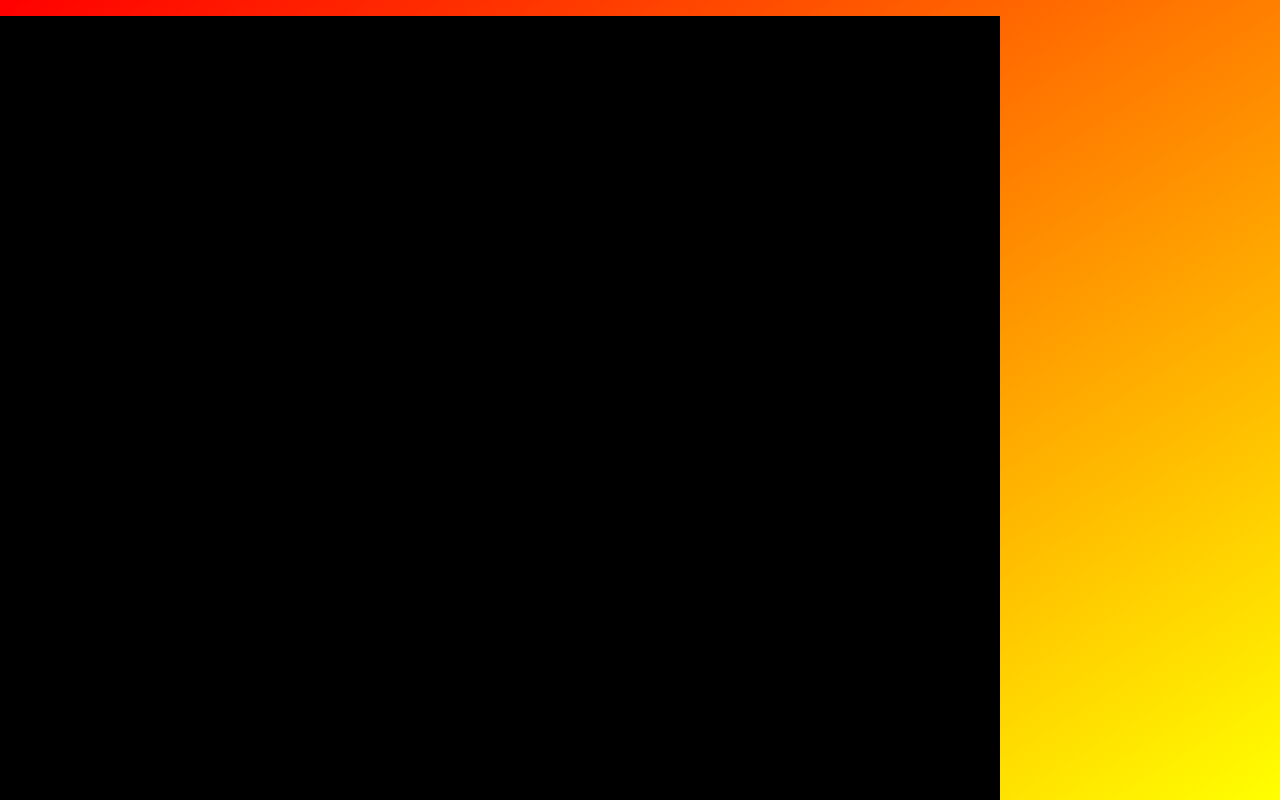
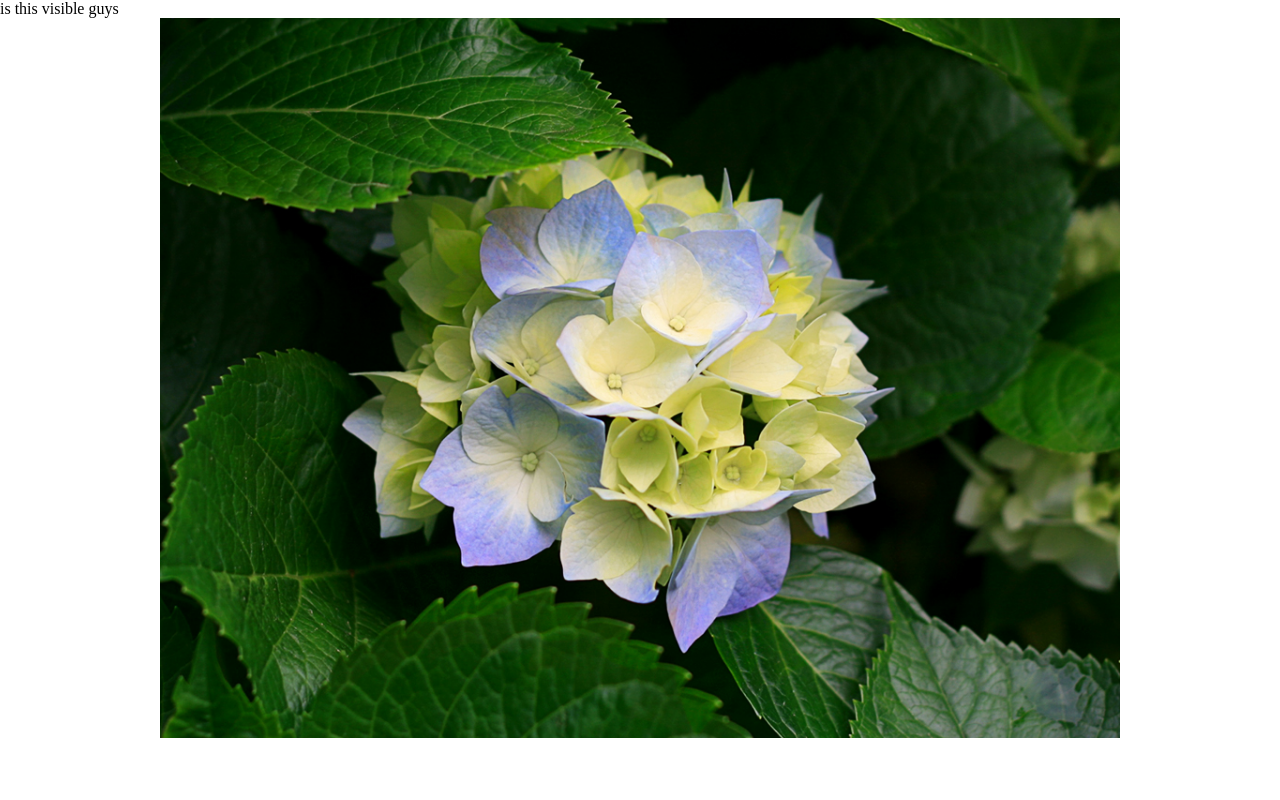
Before and after one commit to adwayithks/restaurant_project, a plain HTML site: page next.html in a window 1280 px wide. Shown: the top 800 px of the page. Drawn offline with Linux system fonts and the light colour scheme.

Commit message:
added home page image

```diff
--- a/next.html
+++ b/next.html
@@ -1,26 +1,25 @@
-<!DOCTYPE html>
 <html>
 <head>
-		<meta charset="utf-8">
-		<meta name="viewport" content="width=device-width, initial-scale=1">
-		<title>nothing</title>
-		<style type="text/css">
-			html, body {
-				height: 100%;
+    <style>
+        * {
+            margin: 0;
+            padding: 0;
         }
-			body {
-				background: linear-gradient(to bottom right, red, yellow);
-				margin: 0;
+        .imgbox {
+        	display: grid;
+
         }
-			p{
-				background: url('logo.png') black no-repeat;
-				width: 1000px;
-				height: 1000px;
+        .center-fit {
+            max-width: 100%;
+            max-height: 90vh;
+            margin: auto;
         }
     </style>
 </head>
 <body>
-		<p id="img">nothing
-		</p>
+	<p>is this visible guys
+<div class="imgbox">
+    <img class="center-fit" src='pic.jpg'>
+</div>
 </body>
 </html>
```
Also changed, not shown: css/mycss.css (+40 -4 lines), index.html (+15 -1 lines), pic.jpg (added), restaurant-pic-1200.png (added), restaurant-pic-767.png (added), restaurant-pic-991.png (added), restaurant-pic.png (added), 1 other file. Lines whose indentation alone changed are shown as unchanged.
